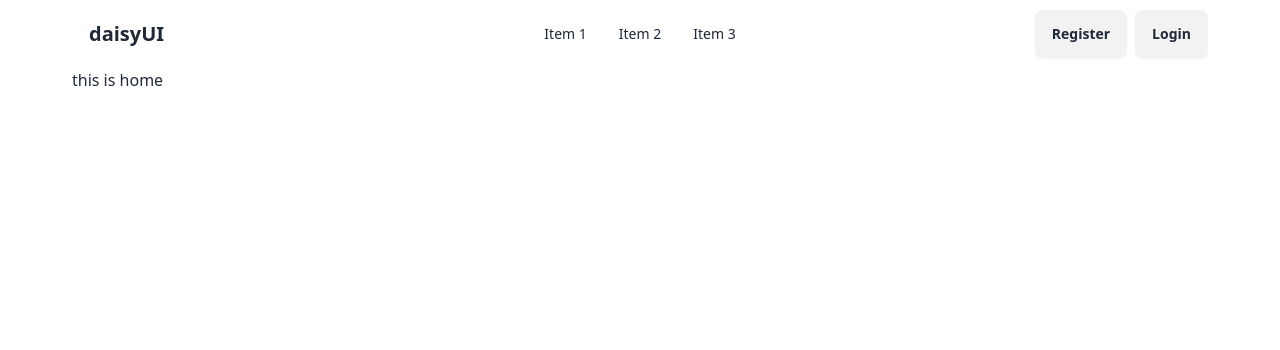
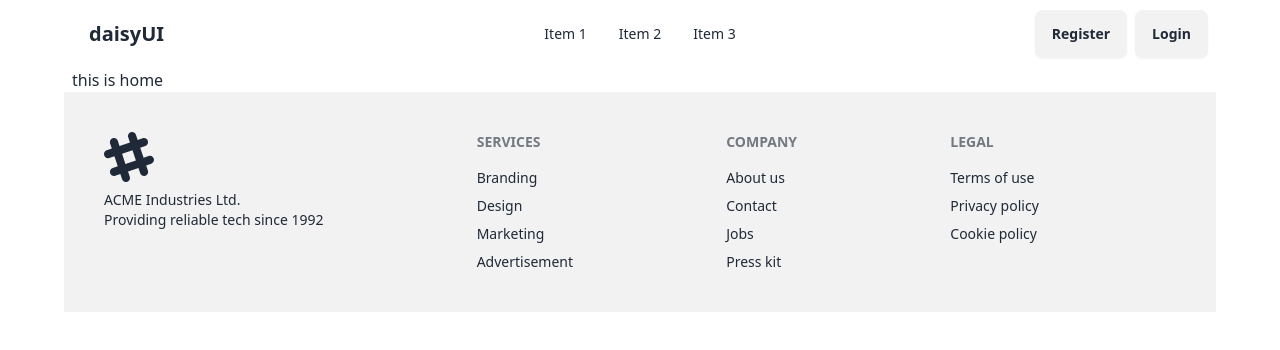
Before and after one commit to impressivecoder01/milestone-11Client-p, a React (Vite) app: page / in a window 1280 px wide. Shown: the top 350 px of the page. Built offline with nearby package versions, Linux system fonts and the light colour scheme; no server answers.

Commit message:
footer install

```diff
--- a/src/pages/Home/Home.jsx
+++ b/src/pages/Home/Home.jsx
@@ -1,5 +1,6 @@
 import React from 'react';
 import Navbar from '../shared/Navbar';
+import Footer from '../shared/Footer';
 
 const Home = () => {
     return (
@@ -12,6 +13,9 @@
             <h1>this is home</h1>
 
             </main>
+            <footer>
+                <Footer></Footer>
+            </footer>
         </div>
     );
 };
--- /dev/null
+++ b/src/pages/shared/Footer.jsx
@@ -0,0 +1,50 @@
+import React from "react";
+
+const Footer = () => {
+  return (
+    <div>
+      <footer className="footer bg-base-200 text-base-content p-10">
+        <aside>
+          <svg
+            width="50"
+            height="50"
+            viewBox="0 0 24 24"
+            xmlns="http://www.w3.org/2000/svg"
+            fillRule="evenodd"
+            clipRule="evenodd"
+            className="fill-current"
+          >
+            <path d="M22.672 15.226l-2.432.811.841 2.515c.33 1.019-.209 2.127-1.23 2.456-1.15.325-2.148-.321-2.463-1.226l-.84-2.518-5.013 1.677.84 2.517c.391 1.203-.434 2.542-1.831 2.542-.88 0-1.601-.564-1.86-1.314l-.842-2.516-2.431.809c-1.135.328-2.145-.317-2.463-1.229-.329-1.018.211-2.127 1.231-2.456l2.432-.809-1.621-4.823-2.432.808c-1.355.384-2.558-.59-2.558-1.839 0-.817.509-1.582 1.327-1.846l2.433-.809-.842-2.515c-.33-1.02.211-2.129 1.232-2.458 1.02-.329 2.13.209 2.461 1.229l.842 2.515 5.011-1.677-.839-2.517c-.403-1.238.484-2.553 1.843-2.553.819 0 1.585.509 1.85 1.326l.841 2.517 2.431-.81c1.02-.33 2.131.211 2.461 1.229.332 1.018-.21 2.126-1.23 2.456l-2.433.809 1.622 4.823 2.433-.809c1.242-.401 2.557.484 2.557 1.838 0 .819-.51 1.583-1.328 1.847m-8.992-6.428l-5.01 1.675 1.619 4.828 5.011-1.674-1.62-4.829z"></path>
+          </svg>
+          <p>
+            ACME Industries Ltd.
+            <br />
+            Providing reliable tech since 1992
+          </p>
+        </aside>
+        <nav>
+          <h6 className="footer-title">Services</h6>
+          <a className="link link-hover">Branding</a>
+          <a className="link link-hover">Design</a>
+          <a className="link link-hover">Marketing</a>
+          <a className="link link-hover">Advertisement</a>
+        </nav>
+        <nav>
+          <h6 className="footer-title">Company</h6>
+          <a className="link link-hover">About us</a>
+          <a className="link link-hover">Contact</a>
+          <a className="link link-hover">Jobs</a>
+          <a className="link link-hover">Press kit</a>
+        </nav>
+        <nav>
+          <h6 className="footer-title">Legal</h6>
+          <a className="link link-hover">Terms of use</a>
+          <a className="link link-hover">Privacy policy</a>
+          <a className="link link-hover">Cookie policy</a>
+        </nav>
+      </footer>
+    </div>
+  );
+};
+
+export default Footer;
```
